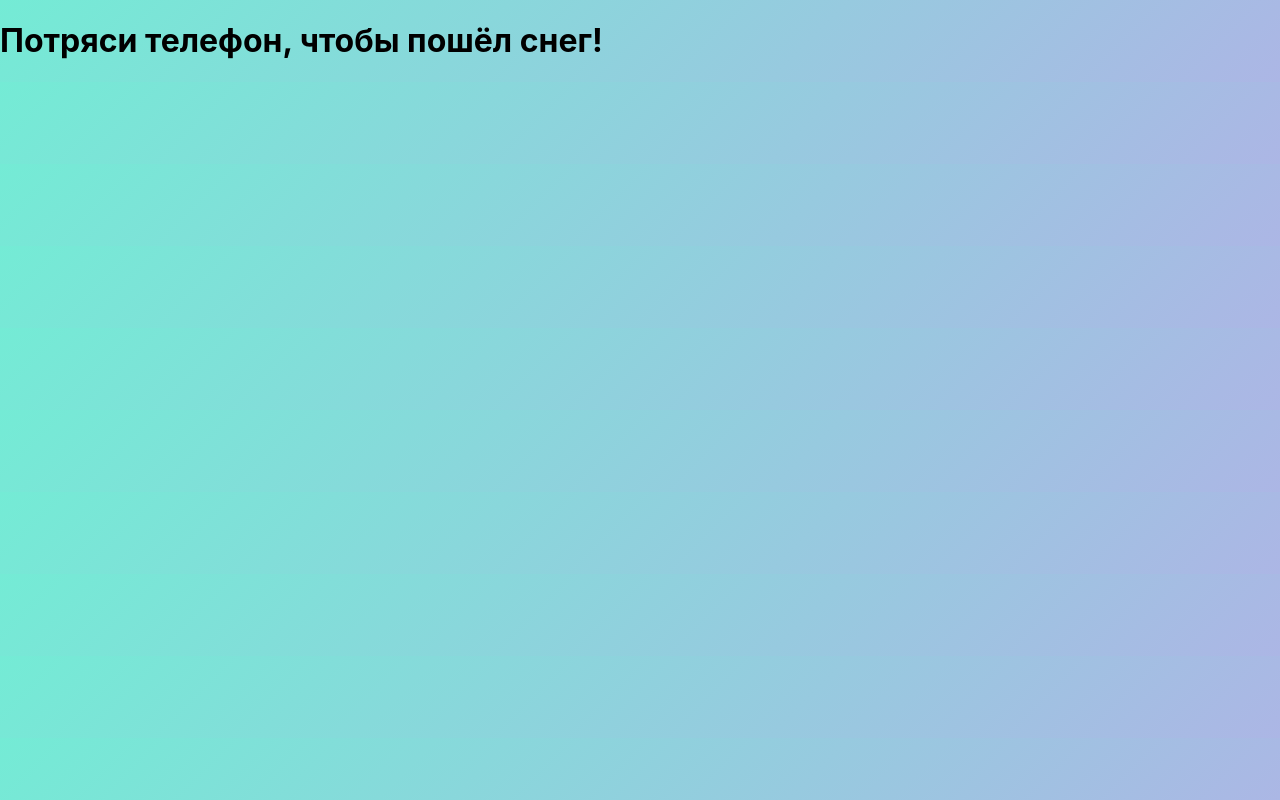
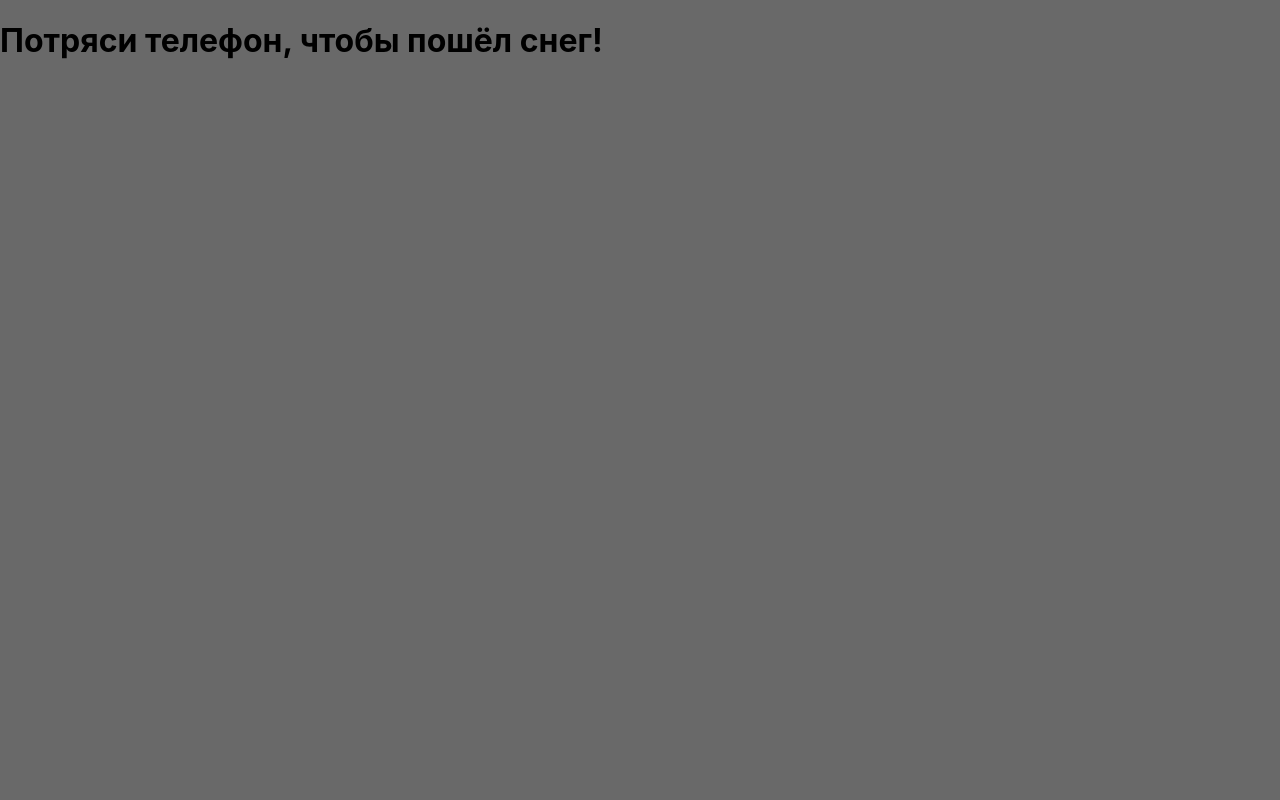
Before and after one commit to 1eanq/leanq-site, a React (Create React App) app: page / in a window 1280 px wide. Built offline with nearby package versions, Linux system fonts and the light colour scheme.

Commit message:
tralalero tralala

```diff
--- a/src/index.css
+++ b/src/index.css
@@ -5,7 +5,7 @@ body {
     sans-serif;
   -webkit-font-smoothing: antialiased;
   -moz-osx-font-smoothing: grayscale;
-  background: linear-gradient(135deg, #74ebd5, #ACB6E5);
+  background: dimgray;
 }
 
 code {
```
